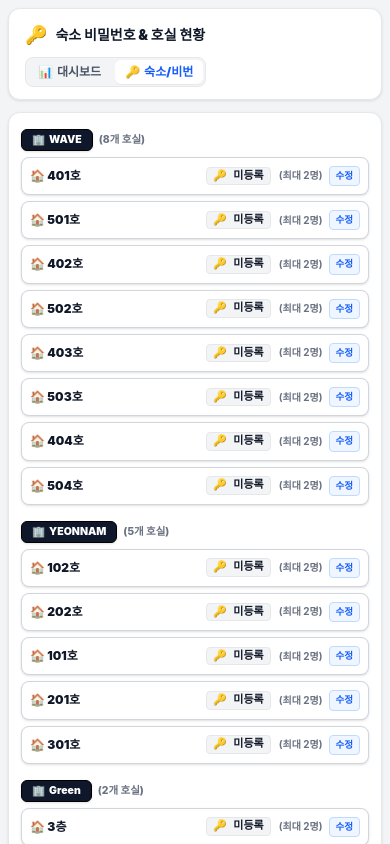
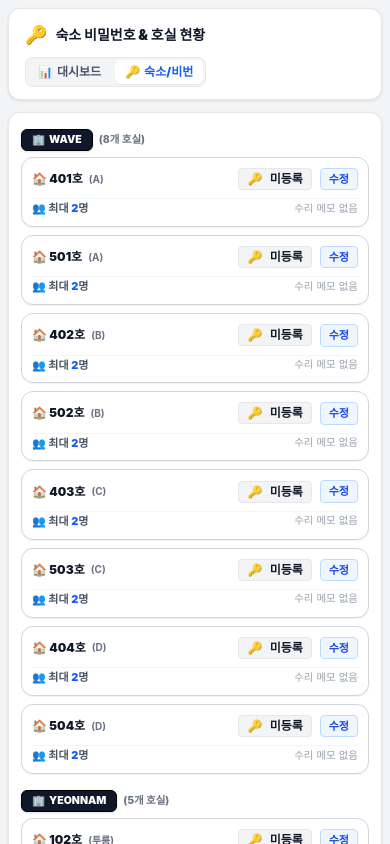
Before and after one commit to dewave00-pixel/beds24-dashboard, a Next.js app: page /properties in a window 390 px wide. Shown: the top 844 px of the page. Built offline with nearby package versions, Linux system fonts and the light colour scheme; no server answers; the database is empty.

Commit message:
fix: 모바일 화면에서 글자 선명하게 보이도록 개선

```diff
--- a/app/properties/page.tsx
+++ b/app/properties/page.tsx
@@ -327,8 +327,8 @@ export default function PropertiesPage() {
                                     </table>
                                 </div>
 
-                                {/* 📱 모바일 뷰: 한 손으로 쏙 들어오는 초슬림 압축 카드 */}
-                                <div className="grid grid-cols-1 gap-1.5 md:hidden">
+                                {/* 📱 모바일 뷰: 한 손으로 쏙 들어오는 시원하고 선명한 카드 */}
+                                <div className="grid grid-cols-1 gap-2 md:hidden">
                                     {group.units.map((unit) => {
                                         const info = propertiesInfo[unit.key] || {
                                             doorPassword: '',
@@ -340,54 +340,67 @@ export default function PropertiesPage() {
                                         return (
                                             <div
                                                 key={unit.key}
-                                                className="bg-white rounded-lg border border-gray-300 p-2 shadow-sm flex flex-col gap-1.5"
+                                                className={`rounded-xl transition shadow-2xs flex flex-col gap-2 p-2.5 ${
+                                                    isEditing
+                                                        ? 'bg-blue-50/80 border-2 border-blue-400'
+                                                        : 'bg-white border border-gray-300'
+                                                }`}
                                             >
-                                                {/* 모바일 1줄: 호실명 + 비번(복사) + 수정버튼 */}
-                                                <div className="flex items-center justify-between gap-1">
+                                                {/* 모바일 헤더줄: 호실명 + 액션 버튼 / 비번 복사 */}
+                                                <div className="flex items-center justify-between gap-1.5">
+                                                    <div className="flex items-center gap-1.5 min-w-0">
                                                         <span className="font-black text-xs text-gray-900 shrink-0">
                                                             🏠 {unit.displayName}
                                                         </span>
+                                                        {unit.subName && (
+                                                            <span className="text-[10px] text-gray-500 font-bold truncate">
+                                                                ({unit.subName})
+                                                            </span>
+                                                        )}
+                                                        {isEditing && (
+                                                            <span className="text-[10px] font-black text-blue-700 bg-blue-100 px-1.5 py-0.2 rounded">
+                                                                수정 중
+                                                            </span>
+                                                        )}
+                                                    </div>
 
                                                     {!isEditing ? (
-                                                        <div className="flex items-center gap-1 min-w-0">
-                                                            <span className="font-black text-[11px] font-mono text-gray-900 bg-gray-100 px-1.5 py-0.2 rounded border border-gray-200 truncate">
+                                                        <div className="flex items-center gap-1 min-w-0 shrink-0">
+                                                            <span className="font-black text-xs font-mono text-gray-900 bg-gray-100 px-2 py-0.5 rounded border border-gray-200">
                                                                 🔑 {info.doorPassword || '미등록'}
                                                             </span>
                                                             {info.doorPassword && (
                                                                 <button
                                                                     type="button"
                                                                     onClick={() => handleCopyPassword(unit.key, info.doorPassword)}
-                                                                    className="px-1.5 py-0.5 text-[9px] font-black text-white bg-slate-800 rounded shrink-0"
+                                                                    className="px-2 py-0.5 text-[10px] font-black text-white bg-slate-800 hover:bg-slate-900 rounded shadow-xs cursor-pointer"
                                                                 >
-                                                                    {copiedId === unit.key ? '복사됨!' : '복사'}
+                                                                    {copiedId === unit.key ? '복사됨! ✅' : '복사'}
                                                                 </button>
                                                             )}
-                                                            <span className="text-[10px] text-gray-500 font-bold shrink-0 ml-1">
-                                                                (최대 {info.maxGuests}명)
-                                                            </span>
                                                             <button
                                                                 type="button"
                                                                 onClick={() => handleStartEdit(unit.key, info)}
-                                                                className="px-1.5 py-0.5 text-[9.5px] font-black text-blue-600 bg-blue-50 border border-blue-200 rounded shrink-0 ml-0.5"
+                                                                className="px-2 py-0.5 text-[11px] font-black text-blue-700 bg-blue-50 hover:bg-blue-100 border border-blue-200 rounded cursor-pointer ml-1"
                                                             >
                                                                 수정
                                                             </button>
                                                         </div>
                                                     ) : (
-                                                        <div className="flex items-center gap-1">
+                                                        <div className="flex items-center gap-1.5 shrink-0">
                                                             <button
                                                                 type="button"
                                                                 onClick={() => handleSave(unit.key, unit.roomId, unit.unitId)}
                                                                 disabled={saving}
-                                                                className="px-2 py-0.5 text-[10px] font-black text-white bg-blue-600 rounded"
+                                                                className="px-3 py-1 text-xs font-black text-white bg-blue-600 hover:bg-blue-700 rounded-lg shadow-xs cursor-pointer disabled:opacity-50"
                                                             >
-                                                                저장
+                                                                {saving ? '저장중...' : '저장'}
                                                             </button>
                                                             <button
                                                                 type="button"
                                                                 onClick={handleCancelEdit}
                                                                 disabled={saving}
-                                                                className="px-1.5 py-0.5 text-[10px] font-bold text-gray-600 bg-gray-100 border border-gray-300 rounded"
+                                                                className="px-2.5 py-1 text-xs font-bold text-gray-700 bg-white hover:bg-gray-100 border border-gray-300 rounded-lg cursor-pointer disabled:opacity-50"
                                                             >
                                                                 취소
                                                             </button>
@@ -395,41 +408,71 @@ export default function PropertiesPage() {
                                                     )}
                                                 </div>
 
-                                                {/* 모바일 2줄 (수정 모드일 때 입력 폼) */}
+                                                {/* 모바일 일반 뷰: 최대 인원 & 수리 메모 */}
+                                                {!isEditing && (
+                                                    <div className="flex items-center justify-between gap-2 text-xs pt-0.5 border-t border-gray-100">
+                                                        <span className="text-[11px] text-gray-600 font-bold shrink-0">
+                                                            👥 최대 <strong className="text-blue-600 font-black">{info.maxGuests}</strong>명
+                                                        </span>
+                                                        {info.repairNotes ? (
+                                                            <span className="text-[11px] text-amber-900 bg-amber-50 px-2 py-0.5 rounded border border-amber-200 font-bold truncate max-w-[200px]">
+                                                                🛠️ {info.repairNotes}
+                                                            </span>
+                                                        ) : (
+                                                            <span className="text-[10.5px] text-gray-400">수리 메모 없음</span>
+                                                        )}
+                                                    </div>
+                                                )}
+
+                                                {/* 모바일 수정 모드: 큼직하고 선명한 고대비 입력 폼 */}
                                                 {isEditing && (
-                                                    <div className="flex flex-col gap-1 pt-1 border-t border-gray-100 text-xs">
-                                                        <div className="flex items-center gap-1.5">
+                                                    <div className="flex flex-col gap-2 pt-1 border-t border-blue-200">
+                                                        {/* 1행: 비밀번호 + 최대 인원 */}
+                                                        <div className="flex items-end gap-2">
+                                                            <div className="flex-1 flex flex-col gap-1">
+                                                                <label className="text-[11px] font-black text-blue-900 flex items-center gap-1">
+                                                                    <span>🔑</span> 도어락 비밀번호
+                                                                </label>
                                                                 <input
                                                                     type="text"
                                                                     value={editPassword}
                                                                     onChange={(e) => setEditPassword(e.target.value)}
-                                                                placeholder="비밀번호"
-                                                                className="flex-1 px-2 py-1 bg-white border border-blue-400 rounded text-[11px] font-bold"
+                                                                    placeholder="비밀번호 입력"
+                                                                    className="w-full px-3 py-1.5 bg-white border-2 border-blue-400 rounded-lg text-sm font-black text-gray-900 placeholder-gray-400 focus:outline-none focus:border-blue-600 shadow-2xs font-mono"
                                                                 />
+                                                            </div>
+
+                                                            <div className="w-24 flex flex-col gap-1">
+                                                                <label className="text-[11px] font-black text-blue-900 flex items-center gap-1">
+                                                                    <span>👥</span> 최대 인원
+                                                                </label>
+                                                                <div className="flex items-center gap-1">
                                                                     <input
                                                                         type="number"
                                                                         min={1}
                                                                         max={30}
                                                                         value={editMaxGuests}
                                                                         onChange={(e) => setEditMaxGuests(Number(e.target.value))}
-                                                                className="w-14 px-2 py-1 bg-white border border-blue-400 rounded text-[11px] font-bold text-center"
+                                                                        className="w-full px-2 py-1.5 bg-white border-2 border-blue-400 rounded-lg text-sm font-black text-gray-900 text-center focus:outline-none focus:border-blue-600 shadow-2xs"
                                                                     />
-                                                            <span className="text-[10px] text-gray-500 font-bold shrink-0">명</span>
+                                                                    <span className="text-xs font-bold text-gray-700 shrink-0">명</span>
                                                                 </div>
+                                                            </div>
+                                                        </div>
+
+                                                        {/* 2행: 수리/점검 메모 */}
+                                                        <div className="flex flex-col gap-1">
+                                                            <label className="text-[11px] font-black text-amber-900 flex items-center gap-1">
+                                                                <span>🛠️</span> 주요 수리 / 점검 메모
+                                                            </label>
                                                             <input
                                                                 type="text"
                                                                 value={editRepairNotes}
                                                                 onChange={(e) => setEditRepairNotes(e.target.value)}
-                                                            placeholder="수리/점검 메모"
-                                                            className="w-full px-2 py-1 bg-white border border-blue-400 rounded text-[11px] font-medium"
+                                                                placeholder="수리/점검 사항을 입력하세요 (없으면 공란)"
+                                                                className="w-full px-3 py-1.5 bg-white border-2 border-blue-400 rounded-lg text-xs font-bold text-gray-900 placeholder-gray-400 focus:outline-none focus:border-blue-600 shadow-2xs"
                                                             />
                                                         </div>
-                                                )}
-
-                                                {/* 모바일 수리 메모 노출 */}
-                                                {!isEditing && info.repairNotes && (
-                                                    <div className="text-[10px] text-amber-900 bg-amber-50 px-1.5 py-0.5 rounded border border-amber-200 font-bold truncate">
-                                                        🛠️ {info.repairNotes}
                                                     </div>
                                                 )}
                                             </div>
```
Lines whose indentation alone changed are shown as unchanged.
